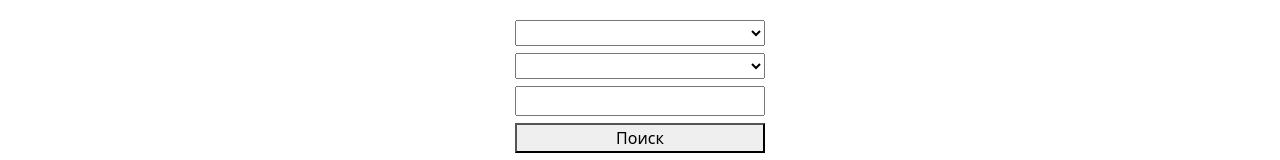
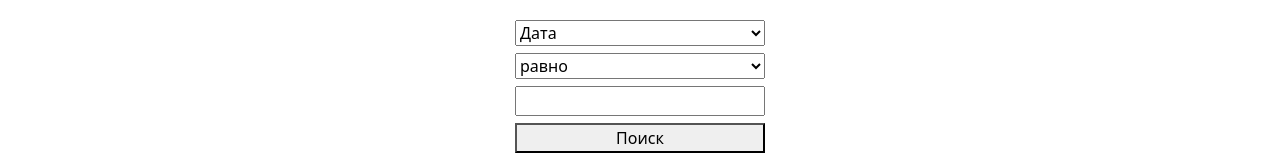
Before and after one commit to Mexanik2003/react-table-sort, a React (Create React App) app in the folder front/: page / in a window 1280 px wide. Shown: the top 160 px of the page. Built offline with nearby package versions, Linux system fonts and the light colour scheme.

Commit message:
Select decomposition

```diff
--- a/front/src/components/Form.jsx
+++ b/front/src/components/Form.jsx
@@ -1,30 +1,24 @@
-import React, {useState} from 'react';
+import React, {useState, useRef} from 'react';
 import './Form.css';
+import MySelect from './MySelect';
 
 const Form = function (props) {
     const [columnName, setColumnName] = useState('');
-    const [operator, setOperator] = useState('');
+    //const [operator, setOperator] = useState('');
+    let operatorSelectRef = useRef();
     const [filterValue, setValue] = useState('');
 
 
     function formSubmit(event) {
         event.preventDefault();
-        if (columnName && operator && filterValue) {
+        if (columnName && operatorSelectRef && filterValue) {
             props.setFilter({
                     columnName: columnName,
-                    operator: operator,
+                    operator: operatorSelectRef.current.value,
                     filterValue: filterValue
             })
 
         }
-    }
-
-    function columnNameSet(event) {
-        setColumnName(event.target.value);
-    }
-
-    function operatorSet(event) {
-        setOperator(event.target.value);
     }
 
     function filterValueSet(event) {
@@ -33,20 +27,30 @@ const Form = function (props) {
 
     return (
         <form id="filterForm" className="form">
-            <select id="columnName" className="form__column" onChange={columnNameSet}>
-                <option value="0"></option>
-                <option value="date">Дата</option>
-                <option value="name">Название</option>
-                <option value="quantity">Количество</option>
-                <option value="distance">Расстояние</option>
-            </select>
-            <select id="operator" className="form__column" onChange={operatorSet}>
-                <option value="0"></option>
-                <option value="=">равно</option>
-                <option value="~">содержит</option>
-                <option value=">">больше</option>
-                <option value="<">меньше</option>
-            </select>
+            {/* Управляемый компонент */}
+            <MySelect
+                onChange={e => setColumnName(e.target.value)}
+                items={[
+                    {value: "0", text: "Столбец", disabled: true},
+                    {value: "date", text: "Дата", disabled: false},
+                    {value: "name", text: "Название", disabled: false},
+                    {value: "quantity", text: "Количество", disabled: false},
+                    {value: "distance", text: "Расстояние", disabled: false}
+
+                ]}
+            />
+            {/* НЕуправляемый компонент */}
+            <MySelect
+                items={[
+                    {value: "0", text: "Оператор", disabled: true},
+                    {value: "=", text: "равно", disabled: false},
+                    {value: "~", text: "содержит", disabled: false},
+                    {value: ">", text: "больше", disabled: false},
+                    {value: "<", text: "меньше", disabled: false}
+
+                ]}
+                ref = {operatorSelectRef}
+            />
             <input id="filterValue" className="form__column" type="text" onChange={filterValueSet}/>
             <button onClick={formSubmit}>Поиск</button>
 
--- /dev/null
+++ b/front/src/components/MyInput.module.css
@@ -0,0 +1,7 @@
+.select {
+    margin-bottom: 7px;
+}
+
+.option {
+
+}
--- /dev/null
+++ b/front/src/components/MySelect.jsx
@@ -0,0 +1,23 @@
+import React, {useState} from 'react';
+import classes from './MyInput.module.css';
+
+
+const MySelect = React.forwardRef(
+    ({items, ...props},ref) => {
+
+    console.log(items)
+        return (
+            <select ref={ref} className={classes.select} {...props}>
+                {
+                    items.map((item,index) =>
+                        <option disabled={item.disabled} key={index} className={classes.option} value={item.value}>
+                            {item.text}
+                        </option>
+                    )
+                }
+            </select>
+        )
+    }
+
+)
+export default MySelect;
```
